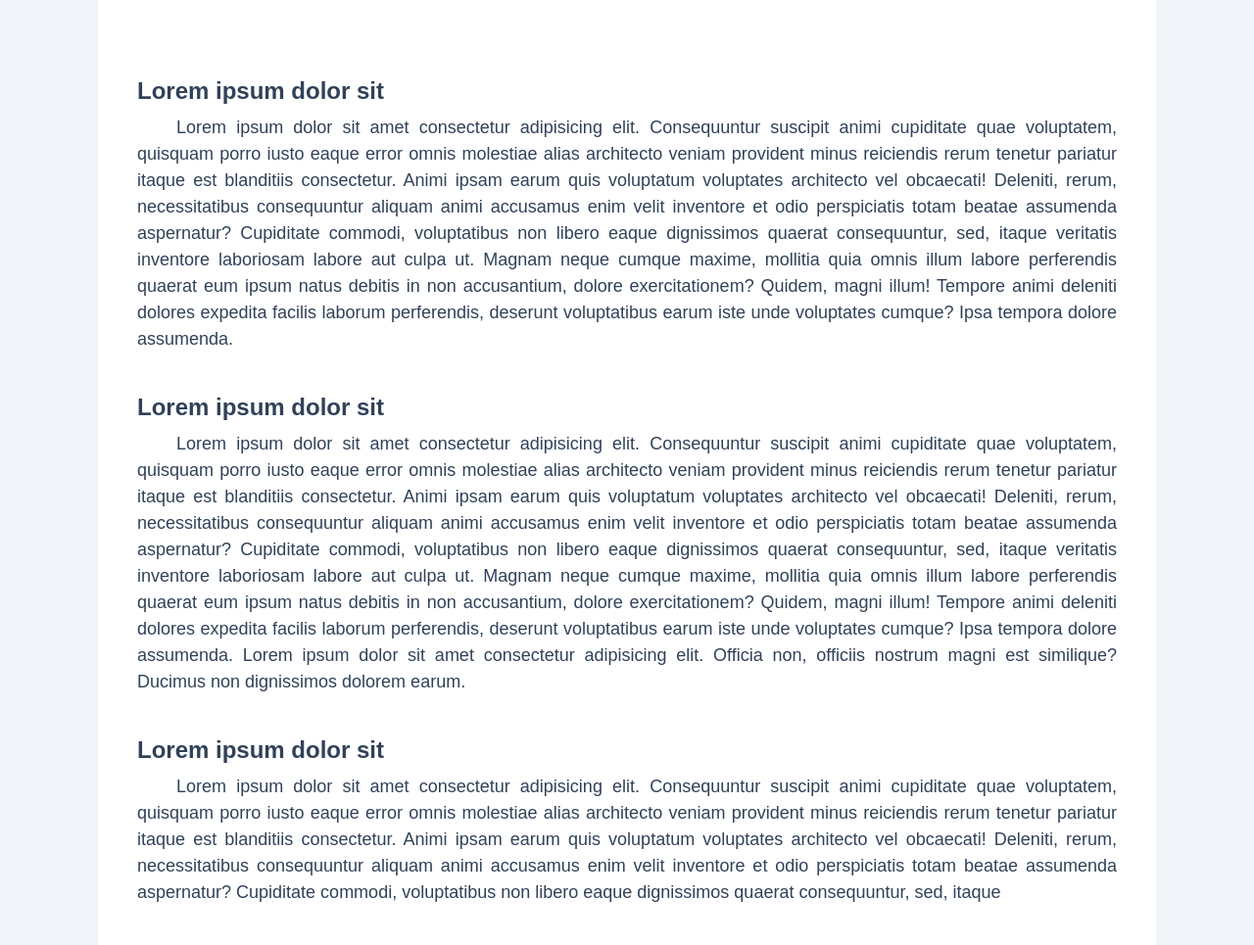
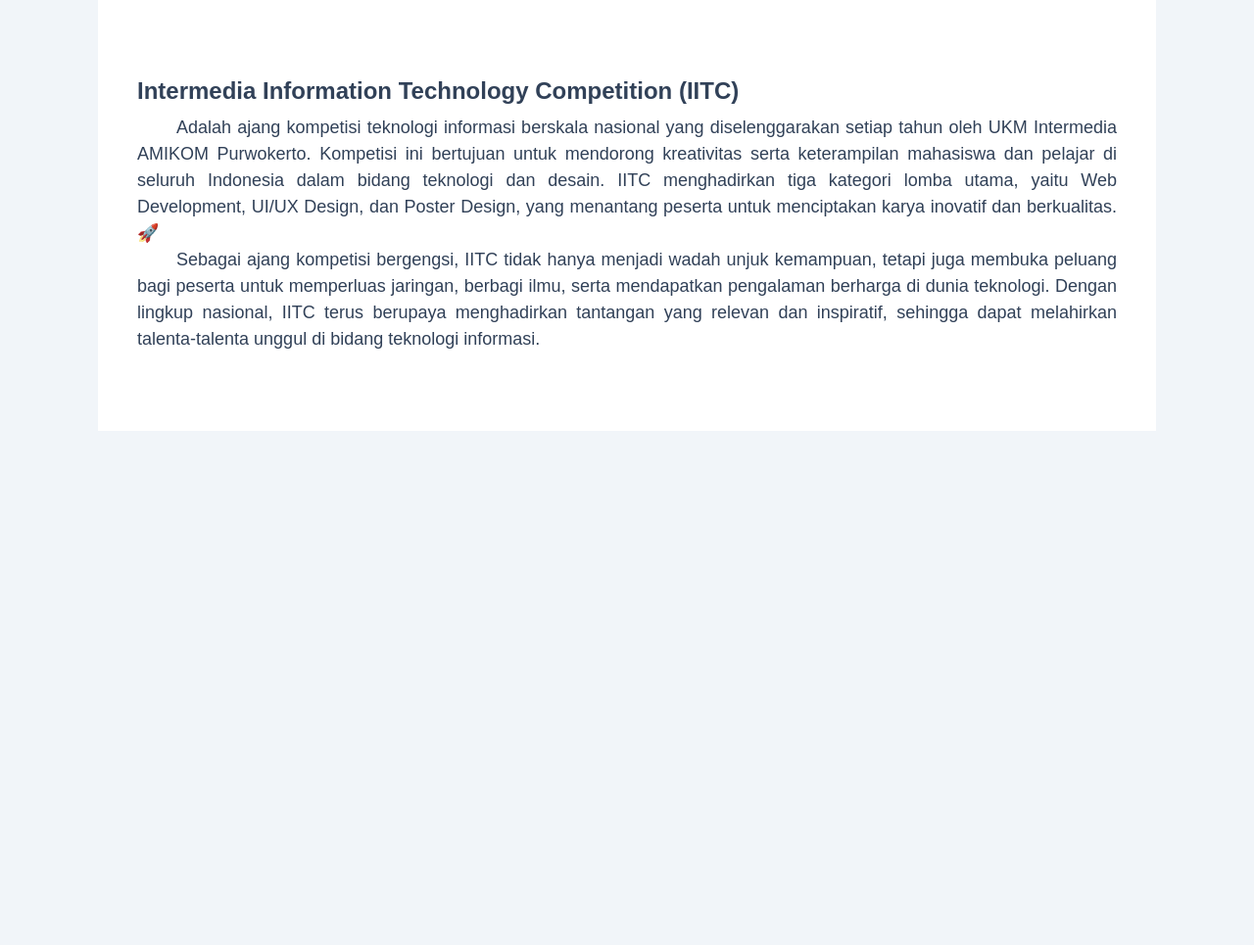
Before and after one commit to intermediaamikom/intermedia-profile, a website: page blog/content/content1.html in a window 1280 px wide. Shown: the part 547-1512 px from the top of the page at 98% size. After the commit the page ends 987 px from the top, so only its background shows below. Drawn offline with nearby package versions, Linux system fonts and the light colour scheme.

Commit message:
Add blog content IITC

```diff
--- a/blog/content/content1.html
+++ b/blog/content/content1.html
@@ -21,8 +21,8 @@
 <body class="bg-slate-100">
   <div class='max-w-[1080px] mx-auto p-10 bg-white'>
     <div class="title mb-8">
-      <h5 class='font-bold text-slate-700 text-3xl'>IITC 2025</h5>
-      <p class='font-medium mt-3'>Lorem ipsum dolor sit amet consectetur adipisicing elit. Sed, quia.</p>
+      <h5 class='font-bold text-slate-700 text-3xl'>IITC</h5>
+      <p class='font-medium mt-3'>Intermedia Information Technology Competition</p>
     </div>
 
     <div class="baner h-[250px] lg:h-[400px] rounded-md overflow-hidden mb-20">
@@ -31,18 +31,9 @@
 
     <div class="materi">
       <section class='text-slate-700 mb-10'>
-        <h5 class='font-bold text-2xl mb-2'>Lorem ipsum dolor sit</h5>
-        <p class='text-[18px] text-justify'><span class='ms-10'></span>Lorem ipsum dolor sit amet consectetur adipisicing elit. Consequuntur suscipit animi cupiditate quae voluptatem, quisquam porro iusto eaque error omnis molestiae alias architecto veniam provident minus reiciendis rerum tenetur pariatur itaque est blanditiis consectetur. Animi ipsam earum quis voluptatum voluptates architecto vel obcaecati! Deleniti, rerum, necessitatibus consequuntur aliquam animi accusamus enim velit inventore et odio perspiciatis totam beatae assumenda aspernatur? Cupiditate commodi, voluptatibus non libero eaque dignissimos quaerat consequuntur, sed, itaque veritatis inventore laboriosam labore aut culpa ut. Magnam neque cumque maxime, mollitia quia omnis illum labore perferendis quaerat eum ipsum natus debitis in non accusantium, dolore exercitationem? Quidem, magni illum! Tempore animi deleniti dolores expedita facilis laborum perferendis, deserunt voluptatibus earum iste unde voluptates cumque? Ipsa tempora dolore assumenda.</p>
-      </section>
-
-      <section class='text-slate-700 mb-10'>
-        <h5 class='font-bold text-2xl mb-2'>Lorem ipsum dolor sit</h5>
-        <p class='text-[18px] text-justify'><span class='ms-10'></span>Lorem ipsum dolor sit amet consectetur adipisicing elit. Consequuntur suscipit animi cupiditate quae voluptatem, quisquam porro iusto eaque error omnis molestiae alias architecto veniam provident minus reiciendis rerum tenetur pariatur itaque est blanditiis consectetur. Animi ipsam earum quis voluptatum voluptates architecto vel obcaecati! Deleniti, rerum, necessitatibus consequuntur aliquam animi accusamus enim velit inventore et odio perspiciatis totam beatae assumenda aspernatur? Cupiditate commodi, voluptatibus non libero eaque dignissimos quaerat consequuntur, sed, itaque veritatis inventore laboriosam labore aut culpa ut. Magnam neque cumque maxime, mollitia quia omnis illum labore perferendis quaerat eum ipsum natus debitis in non accusantium, dolore exercitationem? Quidem, magni illum! Tempore animi deleniti dolores expedita facilis laborum perferendis, deserunt voluptatibus earum iste unde voluptates cumque? Ipsa tempora dolore assumenda. Lorem ipsum dolor sit amet consectetur adipisicing elit. Officia non, officiis nostrum magni est similique? Ducimus non dignissimos dolorem earum.</p>
-      </section>
-
-      <section class='text-slate-700'>
-        <h5 class='font-bold text-2xl mb-2'>Lorem ipsum dolor sit</h5>
-        <p class='text-[18px] text-justify'><span class='ms-10'></span>Lorem ipsum dolor sit amet consectetur adipisicing elit. Consequuntur suscipit animi cupiditate quae voluptatem, quisquam porro iusto eaque error omnis molestiae alias architecto veniam provident minus reiciendis rerum tenetur pariatur itaque est blanditiis consectetur. Animi ipsam earum quis voluptatum voluptates architecto vel obcaecati! Deleniti, rerum, necessitatibus consequuntur aliquam animi accusamus enim velit inventore et odio perspiciatis totam beatae assumenda aspernatur? Cupiditate commodi, voluptatibus non libero eaque dignissimos quaerat consequuntur, sed, itaque</p>
+        <h5 class='font-bold text-2xl mb-2'>Intermedia Information Technology Competition (IITC)</h5>
+        <p class='text-[18px] text-justify'><span class='ms-10'></span>Adalah ajang kompetisi teknologi informasi berskala nasional yang diselenggarakan setiap tahun oleh UKM Intermedia AMIKOM Purwokerto. Kompetisi ini bertujuan untuk mendorong kreativitas serta keterampilan mahasiswa dan pelajar di seluruh Indonesia dalam bidang teknologi dan desain. IITC menghadirkan tiga kategori lomba utama, yaitu Web Development, UI/UX Design, dan Poster Design, yang menantang peserta untuk menciptakan karya inovatif dan berkualitas. 🚀</p>
+        <p class='text-[18px] text-justify'><span class='ms-10'></span>Sebagai ajang kompetisi bergengsi, IITC tidak hanya menjadi wadah unjuk kemampuan, tetapi juga membuka peluang bagi peserta untuk memperluas jaringan, berbagi ilmu, serta mendapatkan pengalaman berharga di dunia teknologi. Dengan lingkup nasional, IITC terus berupaya menghadirkan tantangan yang relevan dan inspiratif, sehingga dapat melahirkan talenta-talenta unggul di bidang teknologi informasi.</p>
       </section>
 
     </div>
```
Also changed, not shown: blog/blog.html (+2 -2 lines).
